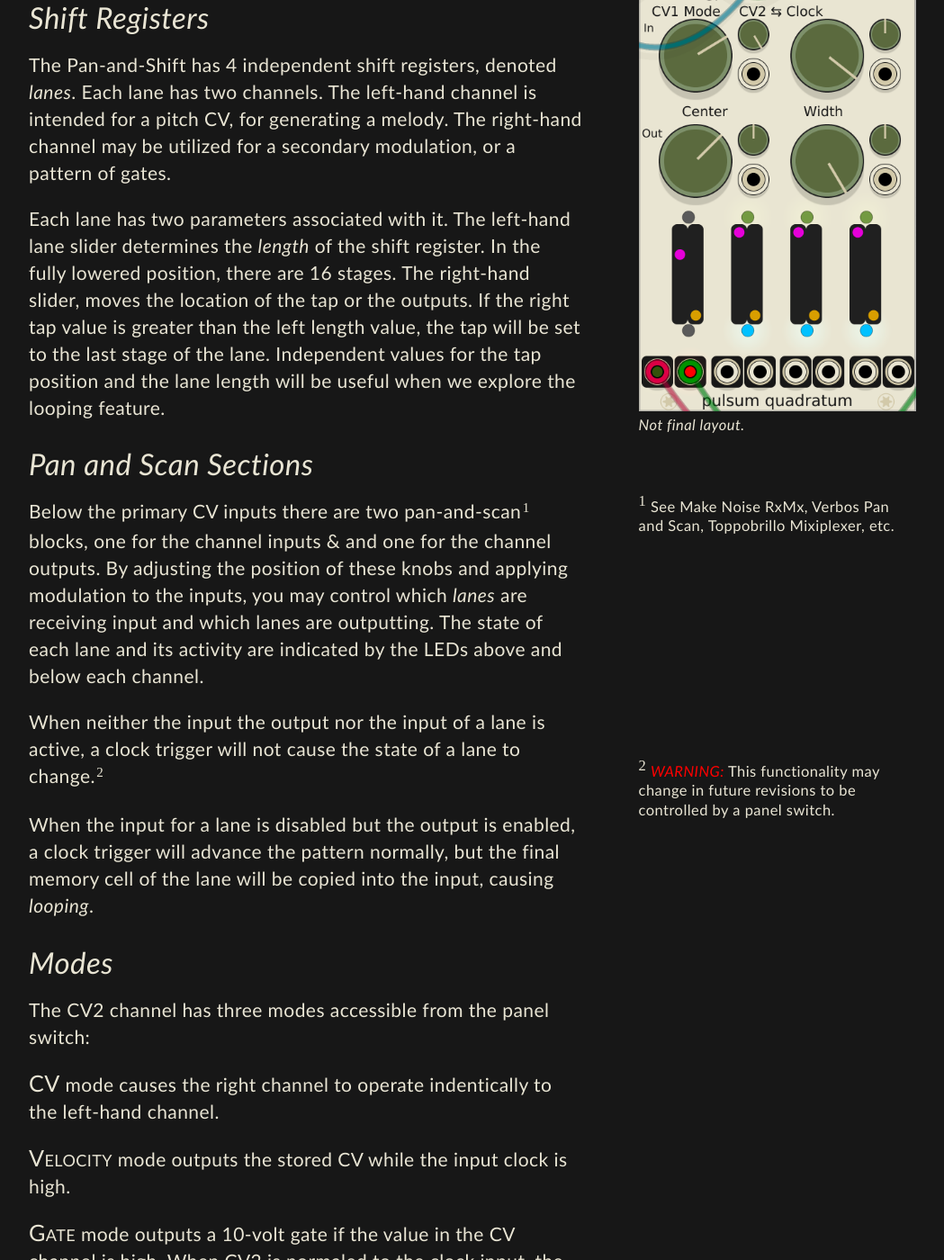
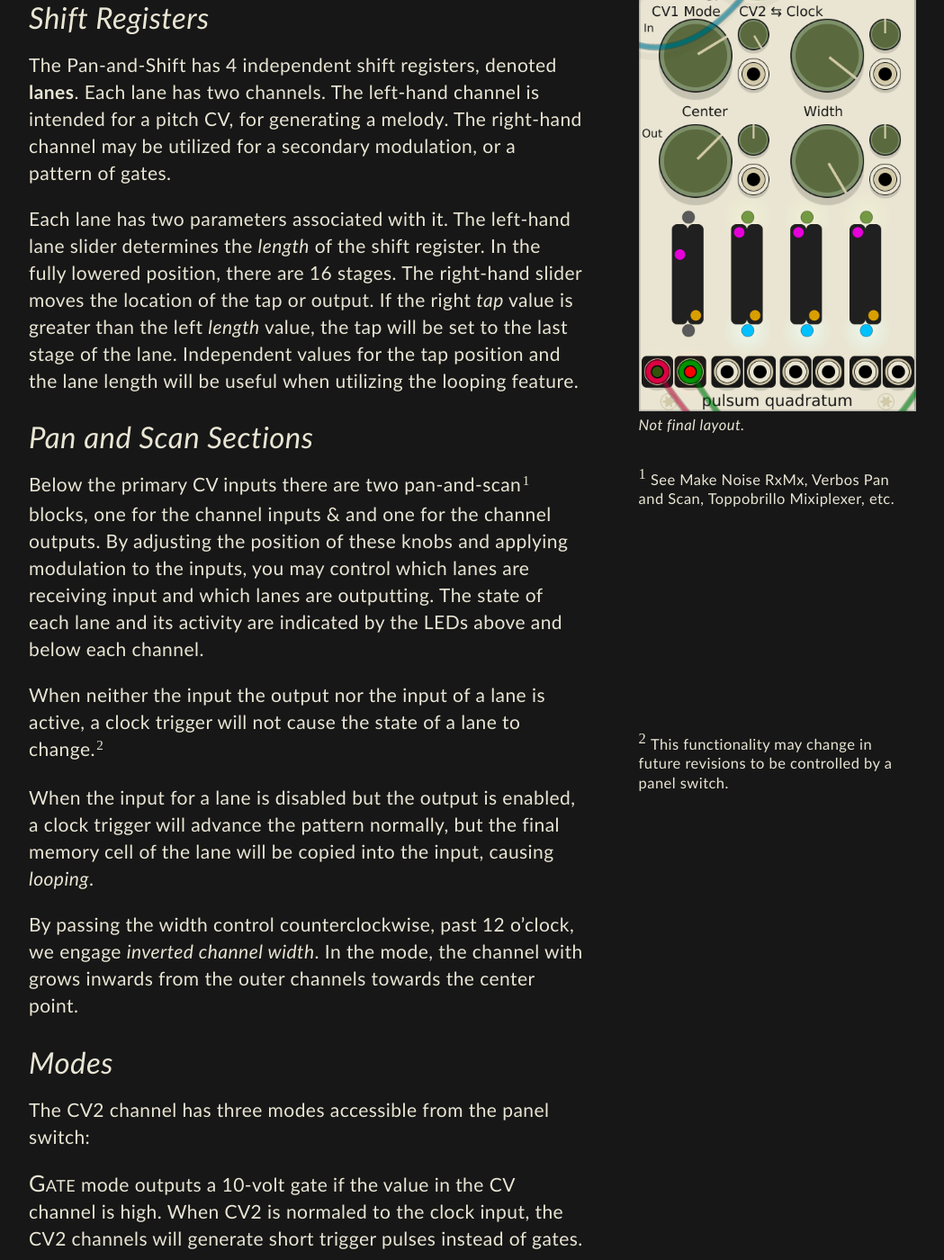
Before and after one commit to bongozone/bongozone, a Jekyll site: the page built from index.md, in a window 1280 px wide and 1400 px high, scrolled down 456 px. Shown: the whole window at 90% size, without its empty margins (128-1177 px from the left). Built offline with Jekyll 4.4.1, drawn with Linux system fonts in a browser that asks for light colours; some of the changed text lies outside the part shown.

Commit message:
revise text

```diff
--- a/index.md
+++ b/index.md
@@ -24,47 +24,51 @@ melodic patterns may generated.
 
 ## Shift Registers
 
-The Pan-and-Shift has 4 independent shift registers, denoted <em>lanes</em>. Each lane
+The Pan-and-Shift has 4 independent shift registers, denoted <strong>lanes</strong>. Each lane
 has two channels. The left-hand channel is intended for a pitch CV, for generating a melody.
 The right-hand channel may be utilized for a secondary modulation, or a pattern of gates.
 
 Each lane has two parameters associated with it. The left-hand lane slider determines
 the <em>length</em> of the shift register. In the fully lowered position, there are 16
-stages. The right-hand slider, moves the location of the tap or the outputs. If the right tap
-value is greater than the left length value, the tap will be set to the last stage
+stages. The right-hand slider moves the location of the tap or output. If the right <em>tap</em>
+value is greater than the left <em>length</em> value, the tap will be set to the last stage
 of the lane. Independent values for the tap position and the lane length will be
-useful when we explore the looping feature.
+useful when utilizing the looping feature.
 
 ## Pan and Scan Sections
 
 Below the primary CV inputs there are two pan-and-scan<label for="sn-ps" class="margin-toggle sidenote-number"></label><input type="checkbox" id="sn-ps" class="margin-toggle"><span class="sidenote">See Make Noise RxMx, Verbos Pan and Scan, Toppobrillo Mixiplexer, etc.</span>
 blocks, one for the channel inputs &amp; and one for the channel outputs. By adjusting the position of these knobs and applying
-modulation to the inputs, you may control which <em>lanes</em> are receiving input
+modulation to the inputs, you may control which lanes are receiving input
 and which lanes are outputting. The state of each lane and its activity are
 indicated by the LEDs above and below each channel.
 
 When neither the input the output nor the input of a lane is active, a clock trigger
-will not cause the state of a lane to change.<label for="sn-muted" class="margin-toggle sidenote-number"></label><input type="checkbox" id="sn-muted" class="margin-toggle"><span class="sidenote"><em class="danger">
-  WARNING:</em> This functionality may change in future revisions to be controlled by a panel switch.
+will not cause the state of a lane to change.<label for="sn-muted" class="margin-toggle sidenote-number"></label><input type="checkbox" id="sn-muted" class="margin-toggle"><span class="sidenote">
+  This functionality may change in future revisions to be controlled by a panel switch.
 </span>
 
 When the input for a lane is disabled but the output is enabled, a clock trigger
 will advance the pattern normally, but the final memory cell of the lane will be
 copied into the input, causing <em>looping</em>.
 
+By passing the width control counterclockwise, past 12 o'clock, we engage
+<em>inverted channel width</em>. In the mode, the channel with grows inwards from
+the outer channels towards the center point.
+
 ## Modes
 
 The CV2 channel has three modes accessible from the panel switch:
 
-<span class="newthought">CV</span> mode causes the right channel to operate indentically
-to the left-hand channel.
-
-<span class="newthought">Velocity</span> mode outputs the stored CV while the
-input clock is high.
-
 <span class="newthought">Gate</span> mode outputs a 10-volt gate if the value
 in the CV channel is high. When CV2 is normaled to the clock input, the CV2 channels
 will generate short trigger pulses instead of gates.
+
+<span class="newthought">Velocity</span> mode outputs the stored CV while the
+input clock is high. This is useful for controlling how much an envelope should open a VCA.
+
+<span class="newthought">CV</span> mode causes the right channel to operate identically
+to the left-hand channel.
 
 <!--
 <ul>
```
